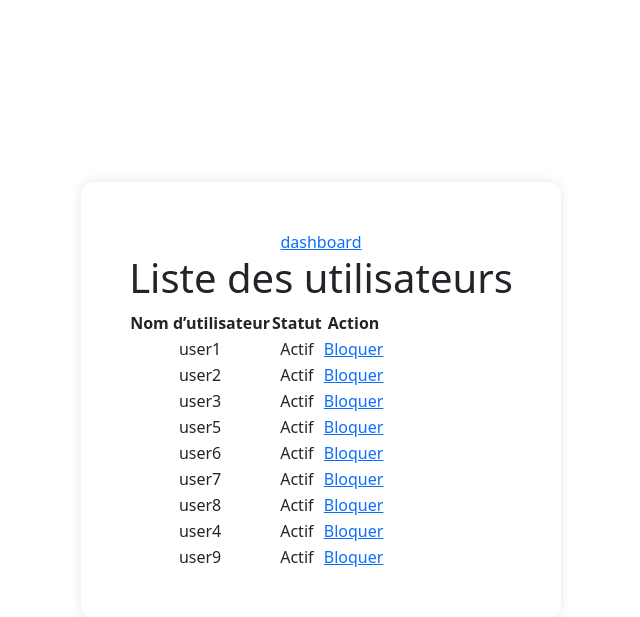
After one commit to Imed7223/LITReview_Application, a Django app: page /users/ in a window 1280 px wide. The commit adds this page. Shown: the top 617 px of the page, without its empty margins (319-959 px from the left). Run offline with Django 5.2, Linux system fonts and the light colour scheme; a user stored in the database is signed in; data comes from the database, SQL or seed files in the repository; both versions use the stored data as it was after the commit.

Commit message:
last modify

```diff
--- a/LITReview/urls.py
+++ b/LITReview/urls.py
@@ -42,6 +42,10 @@ urlpatterns = [
     path('user_follow_list/', reviews.views.user_follow_list, name='user_follow_list'),
     path('review/<int:review_id>/edit/', reviews.views.edit_review, name='edit_review'),
     path('review/<int:review_id>/delete/', reviews.views.delete_review, name='delete_review'),
+    path('users/', reviews.views.user_list, name='user_list'),
+    path('users/<int:user_id>/block/', reviews.views.block_user, name='block_user'),
+    path('users/<int:user_id>/unblock/', reviews.views.unblock_user, name='unblock_user'),
+
 
 ]
 urlpatterns += static(settings.MEDIA_URL, document_root=settings.MEDIA_ROOT)
--- a/reviews/templates/reviews/dashboard.html
+++ b/reviews/templates/reviews/dashboard.html
@@ -134,6 +134,8 @@
          {% endfor %}
          </div>
          <a href="{% url 'user_follow_list' %}" class="btn btn-outline-primary mt-3">Voir qui suit qui</a>
+         <a href="{% url 'user_list' %}">Bloquer cet utilisateur</a>
+
     </div>
 
     <!-- Section Flux -->
--- /dev/null
+++ b/reviews/templates/reviews/user_list.html
@@ -0,0 +1,32 @@
+{% extends 'base.html' %}
+{% block content %}
+<a href="{% url 'dashboard' %}"> dashboard</a>
+<h1>Liste des utilisateurs</h1>
+
+<table>
+    <tr>
+        <th>Nom d’utilisateur</th>
+        <th>Statut</th>
+        <th>Action</th>
+    </tr>
+    {% for user in users %}
+    <tr>
+        <td>{{ user.username }}</td>
+        <td>
+            {% if user.is_active %}
+                Actif
+            {% else %}
+                Bloqué
+            {% endif %}
+        </td>
+        <td>
+            {% if user.is_active %}
+                <a href="{% url 'block_user' user.id %}">Bloquer</a>
+            {% else %}
+                <a href="{% url 'unblock_user' user.id %}">Débloquer</a>
+            {% endif %}
+        </td>
+    </tr>
+    {% endfor %}
+</table>
+{% endblock %}
--- a/reviews/views.py
+++ b/reviews/views.py
@@ -122,14 +122,14 @@ def follow_user(request):
                 # Vérifie si la relation existe déjà
                 already_following = UserFollows.objects.filter(
                     user=request.user, followed_user=followed_user
-                ).exists()
-
+                    ).exists()
                 if already_following:
                     messages.info(
                         request,
                         f"Vous suivez déjà {followed_user.username}."
                     )
                 else:
+
                     UserFollows.objects.get_or_create(
                         user=request.user, followed_user=followed_user
                     )
@@ -258,3 +258,35 @@ def delete_review(request, review_id):
 def user_follow_list(request):
     follows = UserFollows.objects.all()
     return render(request, 'reviews/user_follow_list.html', {'follows': follows})
+
+
+@login_required
+def block_user(request, user_id):
+    User=get_user_model()
+    user_to_block = get_object_or_404(User, id=user_id)
+
+    # Vérifie que ce n'est pas l'utilisateur actuel
+    if user_to_block == request.user:
+        messages.error(request, "Vous ne pouvez pas vous bloquer vous-même.")
+        return redirect('user_list')
+
+    user_to_block.is_active = False
+    user_to_block.save()
+    messages.success(request, f"L'utilisateur {user_to_block.username} a été bloqué.")
+    return redirect('user_list')  # Redirige vers la liste des utilisateurs
+
+@login_required
+def unblock_user(request, user_id):
+    User=get_user_model()
+    user_to_unblock = get_object_or_404(User, id=user_id)
+    user_to_unblock.is_active = True
+    user_to_unblock.save()
+    messages.success(request, f"L'utilisateur {user_to_unblock.username} a été débloqué.")
+    return redirect('user_list')
+
+
+@login_required
+def user_list(request):
+    User=get_user_model()
+    users = User.objects.exclude(id=request.user.id)  # On exclut l'utilisateur connecté
+    return render(request, 'reviews/user_list.html', {'users': users})
```
Also changed, not shown: Readme.md, db.sqlite3.
